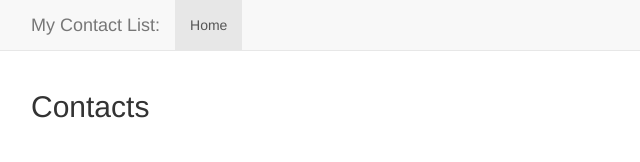
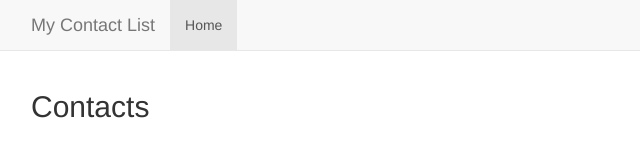
Before and after one commit to davni2014/contact-list-app, a website: page mean-contactlist-master/index.html in a window 1280 px wide. Shown: the top 162 px of the page, 39-679 px from the left. Drawn offline with nearby package versions, Linux system fonts and the light colour scheme; some packages are replaced by stand-ins of ours; no server answers; files whose address does not match are found by name.

Commit message:
Updated index.html

```diff
--- a/mean-contactlist-master/index.html
+++ b/mean-contactlist-master/index.html
@@ -29,7 +29,7 @@
     <nav class="navbar navbar-default navbar-fixed-top">
       <div class="container">
         <div class="navbar-header">
-          <div class="navbar-brand" href="#/">My Contact List:</div>
+          <div class="navbar-brand" href="#/">My Contact List</div>
         </div>
         <div id="navbar" class="navbar-collapse collapse">
           <ul class="nav navbar-nav">
```
